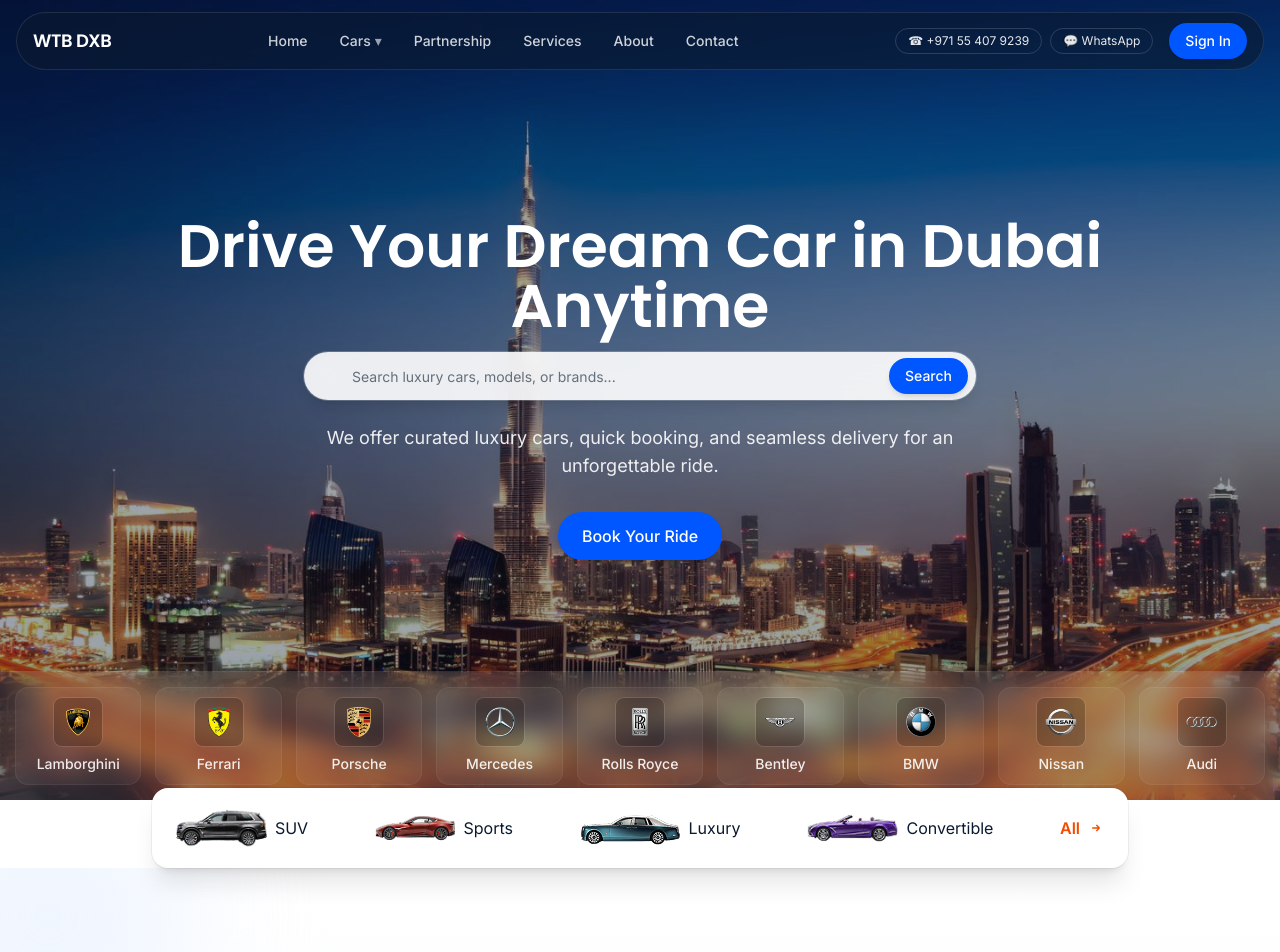
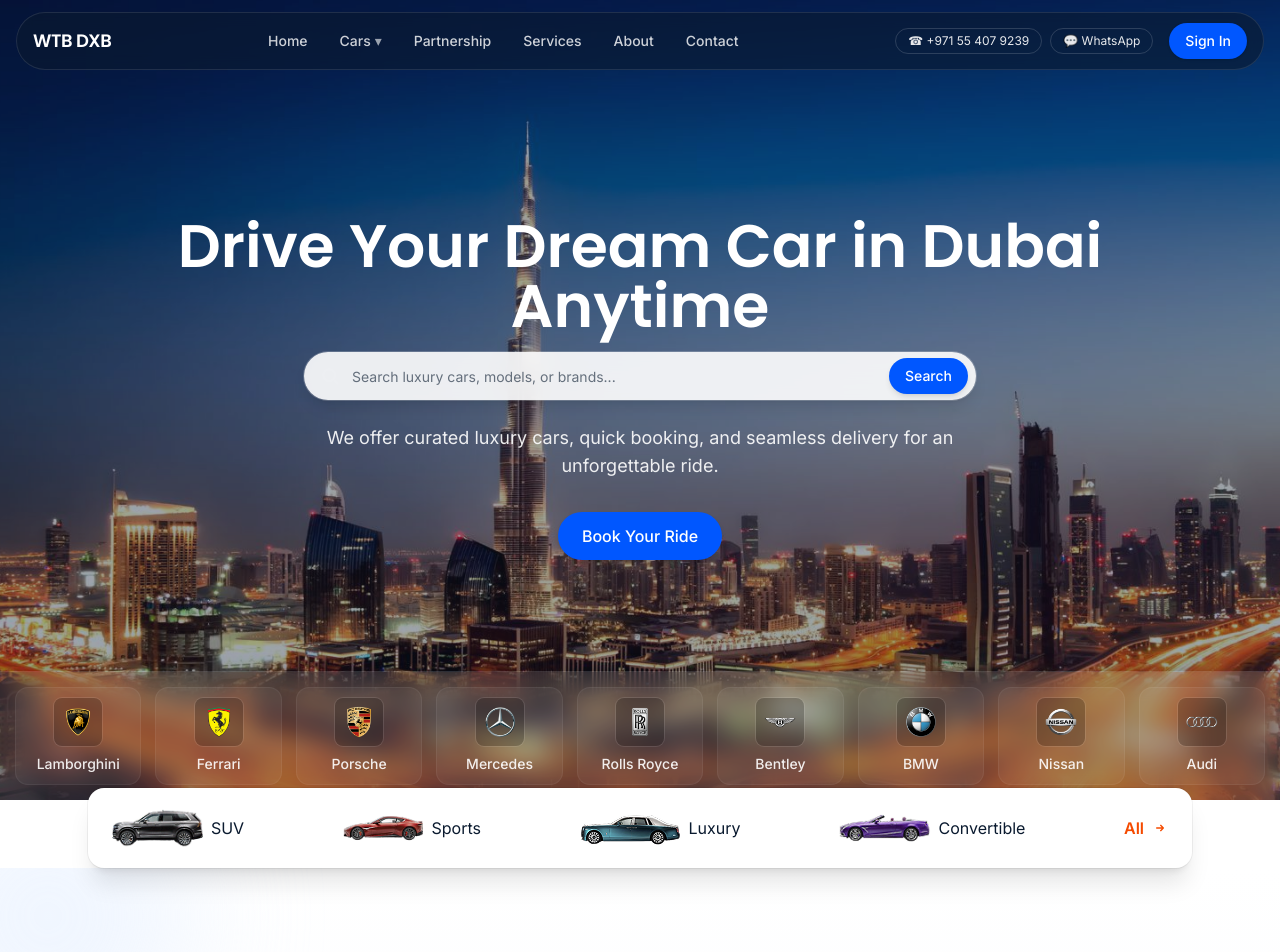
Before and after one commit to Muhammed-Haider/car-rental-service, a Next.js app: page / in a window 1280 px wide. Shown: the top 952 px of the page. Built offline with nearby package versions, Linux system fonts and the light colour scheme.

Commit message:
Bar Updated

```diff
--- a/src/components/HeroVideo.jsx
+++ b/src/components/HeroVideo.jsx
@@ -88,7 +88,7 @@
 
     {/* Categories bar under the brand strip */}
     <div className="relative z-30 -mt-3 w-full">
-      <div className="mx-auto w-full max-w-5xl px-6">
+      <div className="mx-auto w-full max-w-6xl px-6">
         <div className="rounded-2xl bg-white p-3 shadow-xl ring-1 ring-black/5">
           <div className="flex items-center gap-3 flex-wrap sm:justify-between" role="list">
             {[
```
